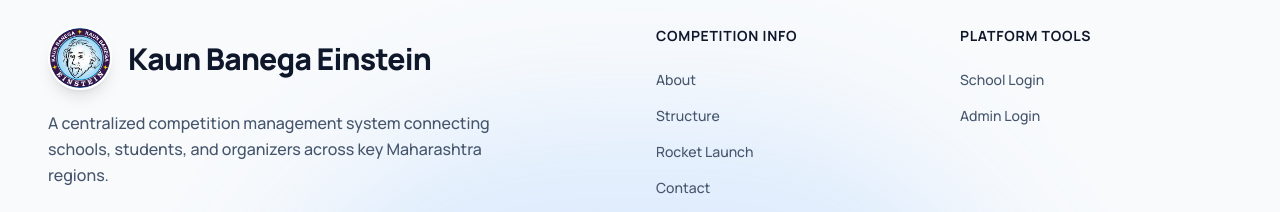
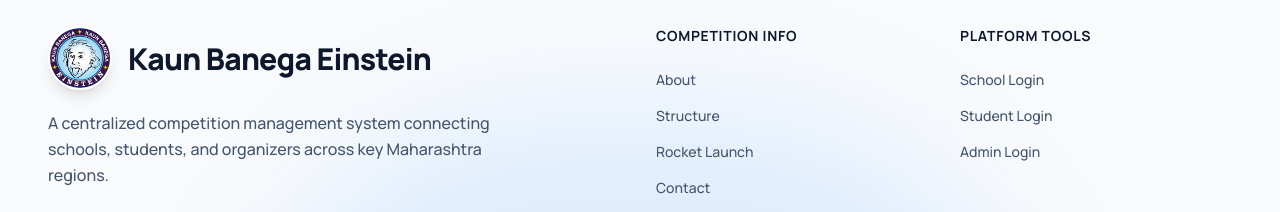
Before and after one commit to Thunderbeast5/Kaun-Banega-Einstein, a React (Vite) app: page / in a window 1280 px wide. Shown: the part 5709-5921 px from the top of the page. Built offline with nearby package versions, Linux system fonts and the light colour scheme; no server answers; the database is empty; a web font is replaced by a local one.

Commit message:
added student login in footer

```diff
--- a/src/components/Footer.jsx
+++ b/src/components/Footer.jsx
@@ -93,6 +93,7 @@ const Footer = () => {
             <ul className="space-y-3 md:space-y-4 font-medium text-sm">
               {[
                 { label: 'School Login', href: '/login' },
+                { label: 'Student Login', href: '/student/login' },
                 { label: 'Admin Login', href: '/admin/login' },
                 // { label: 'Student Info', href: '#student-info' },
                 // { label: 'Certificate Verification', href: '/certificate' },
```
